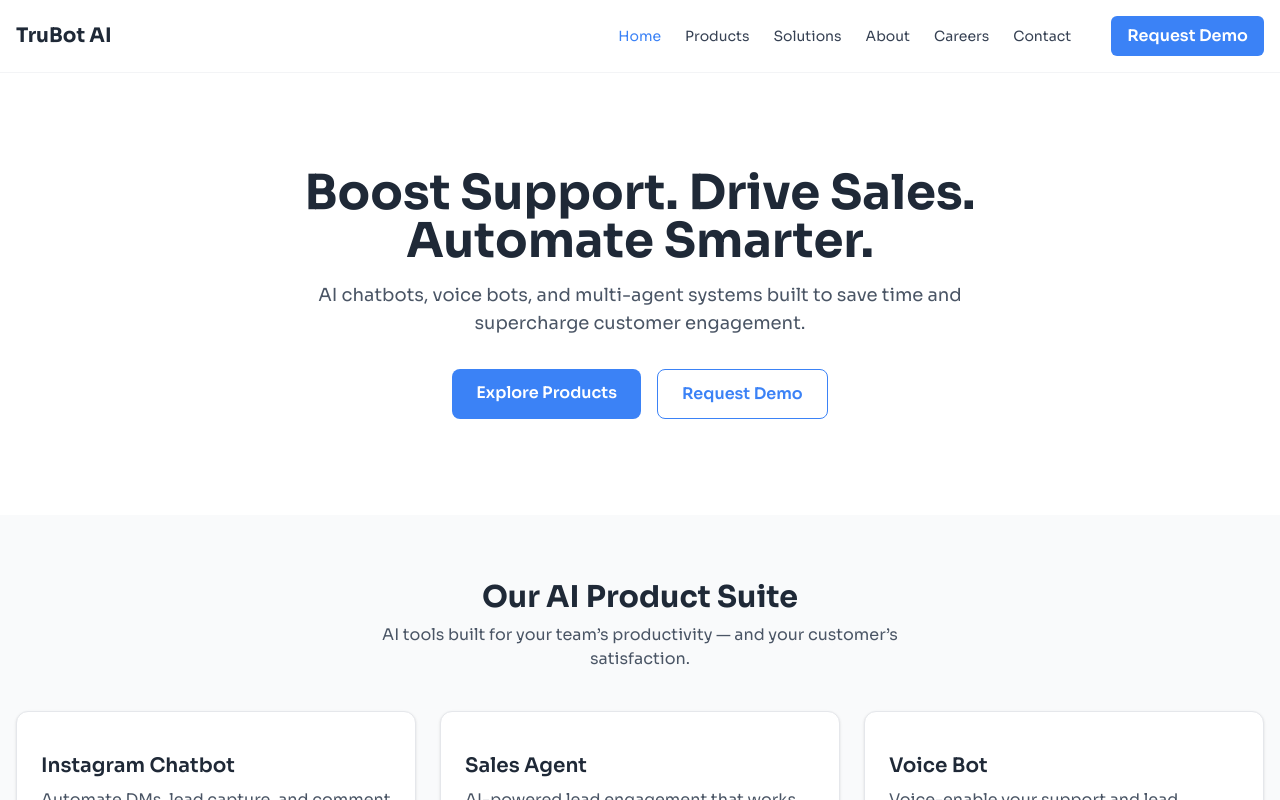
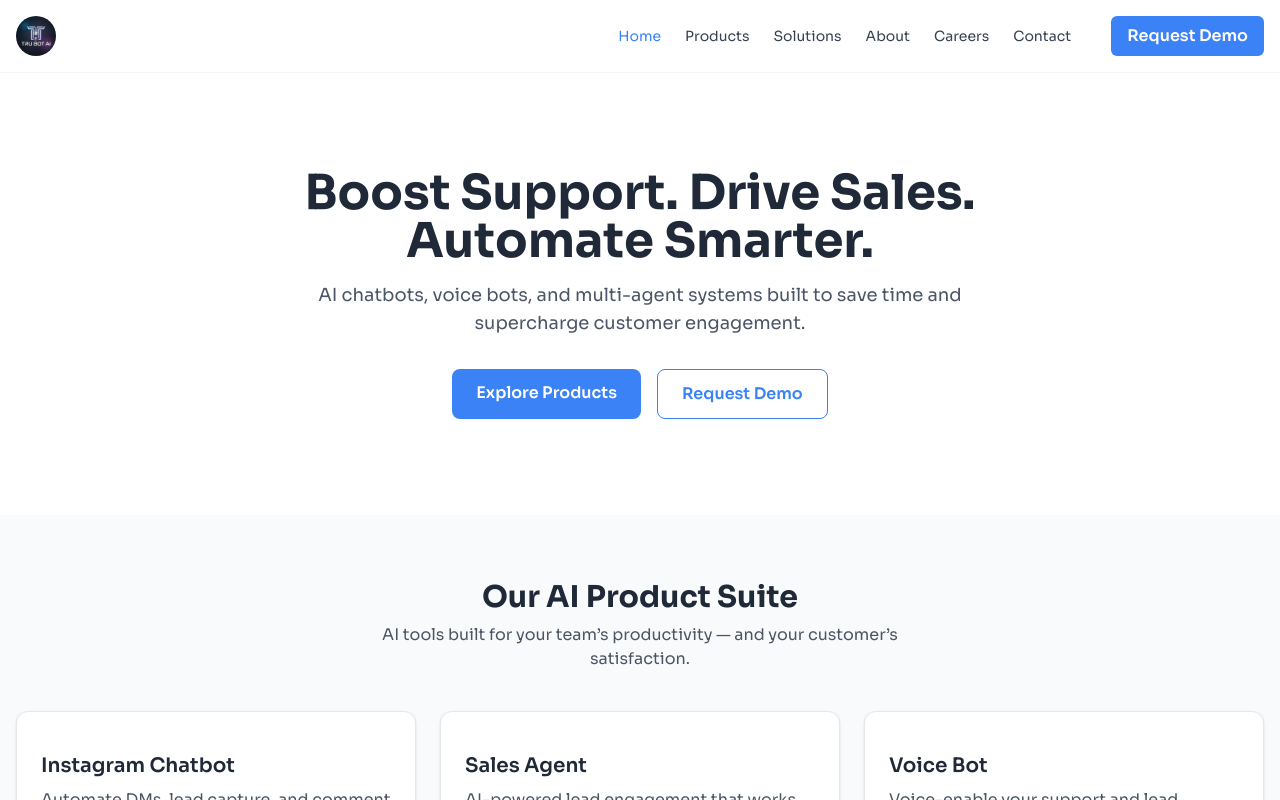
Before and after one commit to trubotai/trubot_ai_web, a Next.js app: page / in a window 1280 px wide. Shown: the top 800 px of the page. Built offline with nearby package versions, Linux system fonts and the light colour scheme.

Commit message:
add logo

```diff
--- a/app/ui/components/Header.tsx
+++ b/app/ui/components/Header.tsx
@@ -1,8 +1,9 @@
 "use client";
 
+import { useState } from "react";
 import Link from "next/link";
+import Image from "next/image";
 import { usePathname } from "next/navigation";
-import { useState } from "react";
 
 import { navLinks } from "../libs/constants/site";
 
@@ -13,8 +14,15 @@
   return (
     <header className="sticky top-0 z-50 bg-white border-b border-gray-100">
       <div className="max-w-7xl mx-auto px-4 py-4 flex justify-between items-center">
-        <Link href="/" className="text-xl font-bold text-navy">
-          TruBot AI
+        <Link href="/" className="flex items-center gap-2">
+          <Image
+            src="/images/logo.png"
+            alt="TruBot AI Logo"
+            className="rounded-full"
+            width={40}
+            height={40}
+            priority
+          />
         </Link>
 
         <nav className="hidden md:flex items-center gap-6">
```
Also changed, not shown: public/images/logo.png (added).
